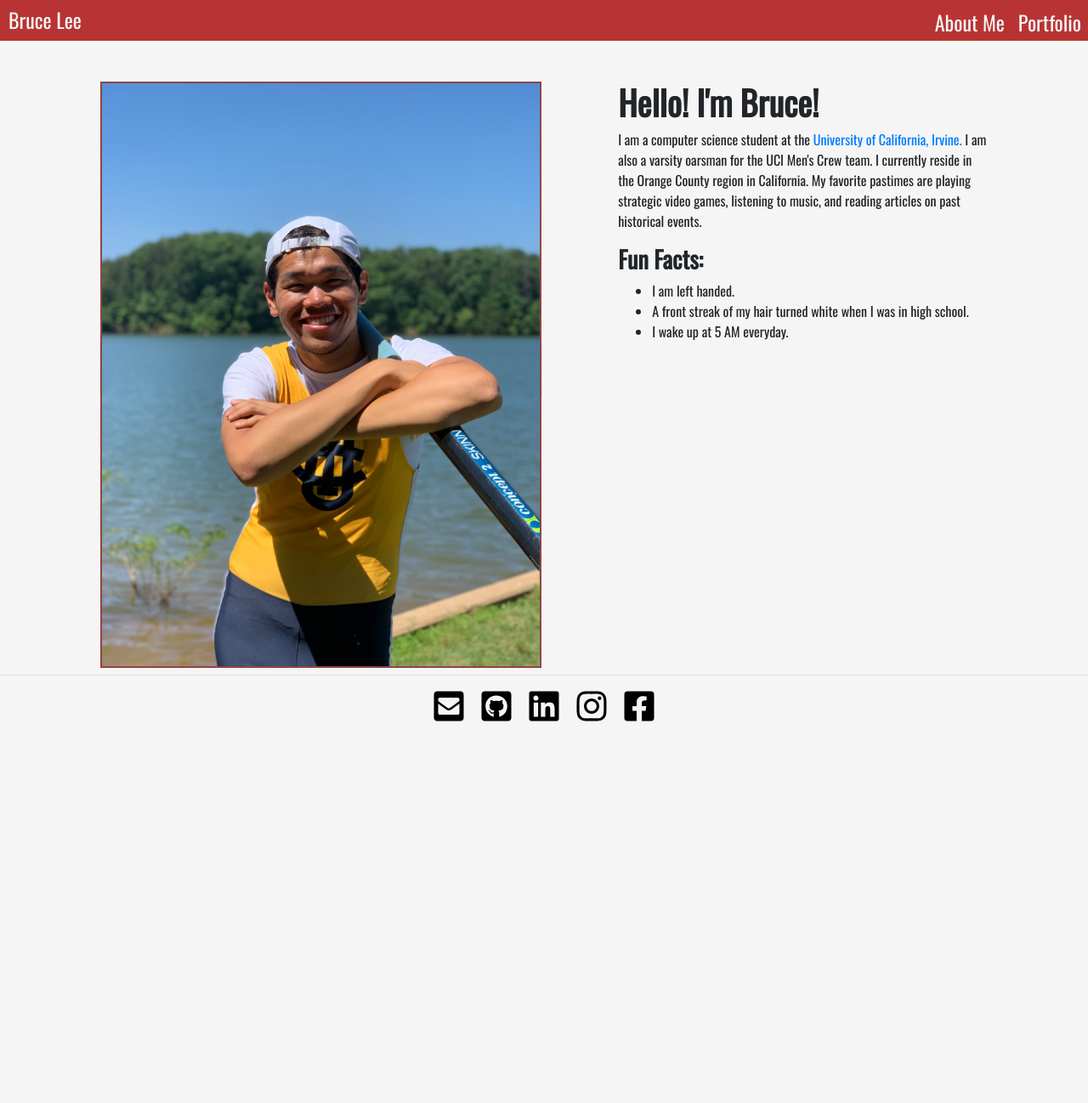
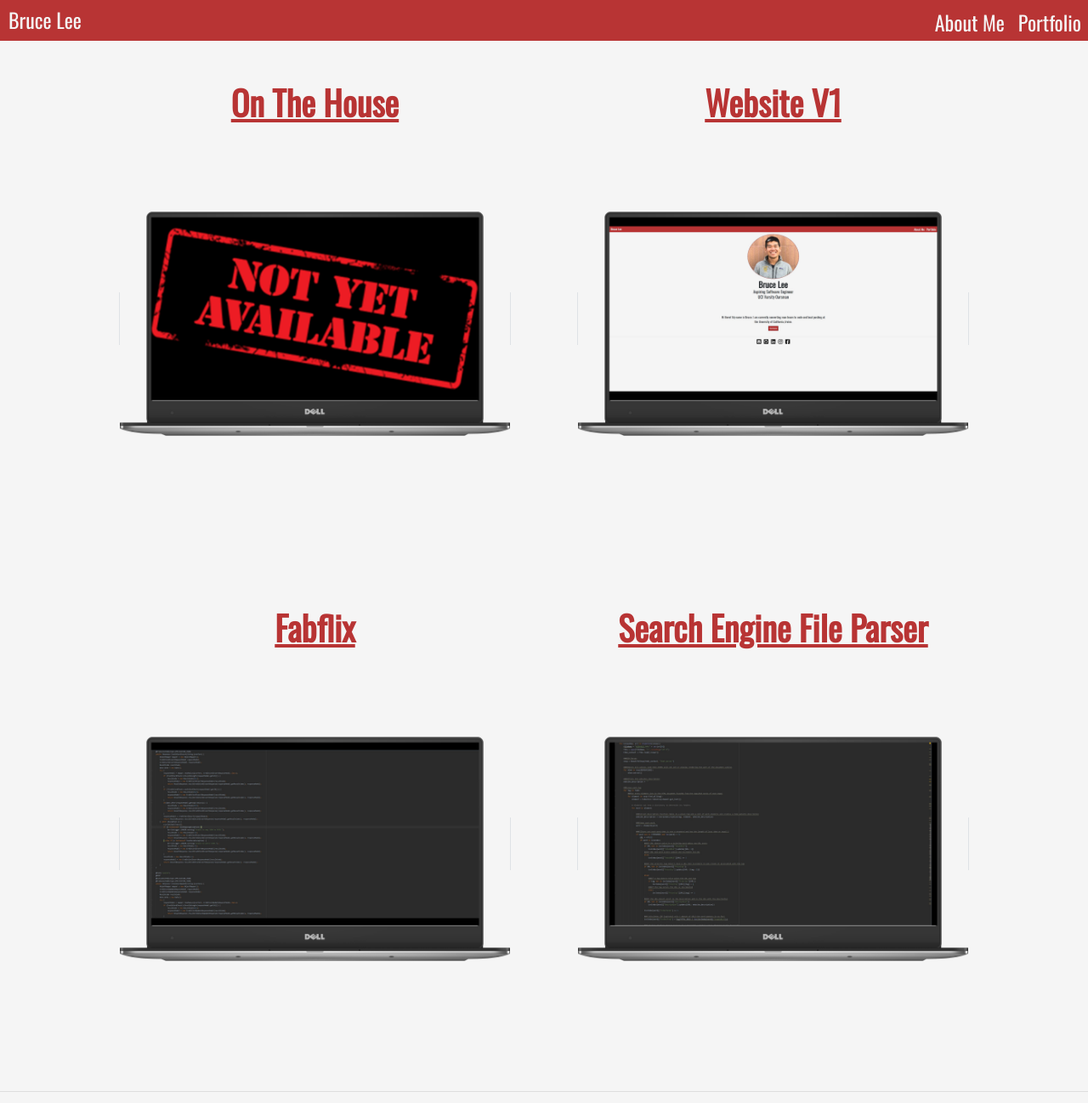
Before and after one commit to bsl782/bsl782.github.io, a plain HTML site: page portfolio.html in a window 1280 px wide. Shown: the top 1298 px of the page at 85% size. Before the commit the page ends 867 px from the top, so only its background shows below. Drawn offline with nearby package versions, Linux system fonts and the light colour scheme.

Commit message:
Website V1

```diff
--- a/aboutme.css
+++ b/aboutme.css
@@ -1,7 +1,3 @@
-@-ms-viewport{
-    width: device-width;
-}
-
 html {
     scroll-behavior: smooth;
 }
--- a/index.css
+++ b/index.css
@@ -1,7 +1,3 @@
-@-ms-viewport{
-    width: device-width;
-}
-
 html {
     scroll-behavior: smooth;
 }
--- a/portfolio.css
+++ b/portfolio.css
@@ -1,7 +1,3 @@
-@-ms-viewport{
-    width: device-width;
-}
-
 html {
     scroll-behavior: smooth;
 }
@@ -57,51 +53,79 @@ body {
 }
 
 /* introduction */
-#header-row {
+.row.no-gutters {
     margin-top: 6em;
-    margin-left: 2em;
-    margin-right: 2em;
+    margin-left: 1em;
+    margin-right: 1em;
     text-align: center;
 }
 
-#about-me {
-    font-size: 2.5em;
+#fabflix-header {
+    color: #b83434;
+    text-decoration: underline;
     font-weight: bold;
-    text-align: left;
-}
-
-#about-me-body {
-    text-align: left;
-}
-
-#facts {
-    font-size: 1.75em;
-    font-weight: bold;
-    text-align: left;
-}
-
-#facts-body {
-    text-align: left;
-}
-
-
-#about-me-col {
-    padding: 0;
     text-align: center;
 }
 
-#aboutme-photo {
+#ff-mock {
+    background: rgb(245, 245, 245);
     width: 85%;
     height: 85%;
     max-width: 15em;
     max-height: 25em;
     margin: 0;
     padding: 0;
-    border:2px solid #924444;
 }
 
-#resume-icon:hover {
-    background-color: #924444;
+#search-header {
+    color: #b83434;
+    text-decoration: underline;
+    font-weight: bold;
+    text-align: center;
+}
+
+#file-mock {
+    background: rgb(245, 245, 245);
+    width: 85%;
+    height: 85%;
+    max-width: 15em;
+    max-height: 25em;
+    margin: 0;
+    padding: 0;
+}
+
+#website-header {
+    color: #b83434;
+    text-decoration: underline;
+    font-weight: bold;
+    text-align: center;
+}
+
+#website-mock {
+    background: rgb(245, 245, 245);
+    width: 85%;
+    height: 85%;
+    max-width: 15em;
+    max-height: 25em;
+    margin: 0;
+    padding: 0;
+}
+
+#on-the-house-header {
+    color: #b83434;
+    text-decoration: underline;
+    font-weight: bold;
+    text-align: center;
+}
+
+#house-mock {
+    background: rgb(245, 245, 245);
+    width: 85%;
+    height: 85%;
+    max-width: 15em;
+    max-height: 25em;
+    margin: 0;
+    padding: 0;
 }
 
 /* footers */
@@ -144,6 +168,7 @@ footer{
     position: relative;
     width: 100%;
     bottom: 0;
+    margin-top: 3em;
     border-top:1px solid #ddd;
  }
 
--- a/portfolio.html
+++ b/portfolio.html
@@ -29,7 +29,7 @@ EMAIL: brucesl@uci.edu
 
 <body>
 <!-- nav bar-->
-<section id="navigation">
+<div id="navigation">
   <nav class="navbar navbar-expand-lg navbar-dark fixed-top">
     <a class="navbar-brand" href= "index.html">
         Bruce Lee
@@ -40,59 +40,64 @@ EMAIL: brucesl@uci.edu
 
     <div class="collapse navbar-collapse" id="collapse_Navbar">
       <ul class="navbar-nav ml-auto">
-        <li class = "nav-item" id="nav_text">
+        <li class = "nav-item">
           <a class="nav-link" href="aboutme.html">About Me</a>
         </li>
-        <li class = "nav-item" id="nav_text">
+        <li class = "nav-item">
           <a class="nav-link" href="portfolio.html">Portfolio</a>
         </li>
       </ul>
     </div>
   </nav>
-</section>
-
-<!--
-row with video and my face
-<div id="home" class="header">
-    <video autoplay muted loop id="BackgroundVideo">
-        <source src="images/background.mp4" type="video/mp4">
-    </video>
 </div>
--->
 
 <!-- about me -->
 <div class="container">
   <div class="row no-gutters" id = "header-row">
-    <div class="col-7">
-      <h1 id = "about-me">
-        <span class="border" id = personal-photo>
-        <img src="images/aboutme-photo.jpg" id = "aboutme-photo" alt="Bruce's Personal Photo"></a>
+  <div class="col-6">
+      <h1>
+        <a href = "https://github.com/onthehouse117/On-The-House" id="on-the-house-header">On The House</a>
+      </h1>
+      <h1>
+        <span class="border">
+        <img src="images/house-mock.png" id = "house-mock" alt="On The House Mockup">
         </span>
       </h1>
     </div>
-    <div class="col-5" id="about-me-col">
-      <h1 id = "about-me">
-        Hello! I'm Bruce!
+    <div class="col">
+      <h1>
+        <a href = "https://github.com/bsl782/bsl782.github.io" id="website-header">Website V1</a>
       </h1>
-      <p id = "about-me-body">
-        I am a computer science student at the
-        <a href = "https://uci.edu/">University of California, Irvine.</a>
-        I am also a varsity oarsman for the UCI Men's Crew team.
-        I currently reside in the Orange County region in California.
-        My favorite pastimes are playing strategic video games, listening to music, and reading articles on past historical events.
-      </p>
-      <h1 id = "facts">
-          Fun Facts:
+      <h1>
+        <span class="border">
+        <img src="images/website-mock.png" id = "website-mock" alt="Website V1 Mockup">
+        </span>
       </h1>
-      <ul id = "facts-body">
-        <li>I am left handed.</li>
-        <li>A front streak of my hair turned white when I was in high school.</li>
-        <li>I wake up at 5 AM everyday.</li>
-      </ul>
+    </div>
+  </div>
+  <div class="row no-gutters">
+    <div class="col-6">
+      <h1>
+        <a href = "https://github.com/bsl782/FabFlix" id="fabflix-header">Fabflix</a>
+      </h1>
+      <h1>
+        <span class="border">
+        <img src="images/ff-mock.png" id = "ff-mock" alt="FabFlix Mockup">
+        </span>
+      </h1>
+    </div>
+    <div class="col-6">
+      <h1>
+        <a href = "https://github.com/bsl782/Basic-Search-Engine-File-Parser" id="search-header">Search Engine File Parser</a>
+      </h1>
+      <h1>
+        <span class="border">
+        <img src="images/file-mock.png" id = "file-mock" alt="Search Engine File Parser Mockup">
+        </span>
+      </h1>
     </div>
   </div>
 </div>
-</body>
 
 <!-- footer icons for personal social media-->
 <footer>
@@ -109,5 +114,6 @@ row with video and my face
       <img src="images/facebook.svg" id = "bottom-facebook-icons" alt="My Personal Facebook"></a>
   </div>
 </footer>
+</body>
 
 </html>
```
Also changed, not shown: aboutme.html (+6 -16 lines), index.html (+0 -9 lines), images/ff-mock.png (added), images/file-mock.png (added), images/house-mock.png (added), images/website-mock.png (added), 1 other file.
